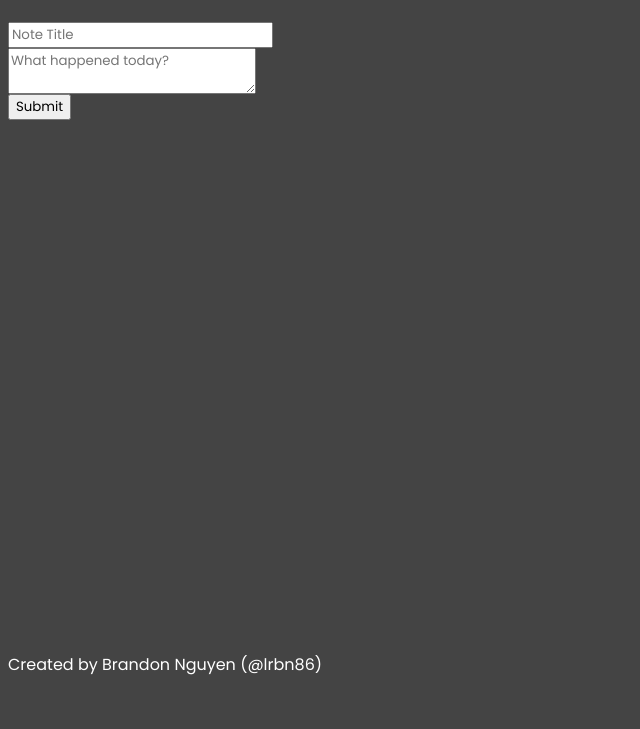
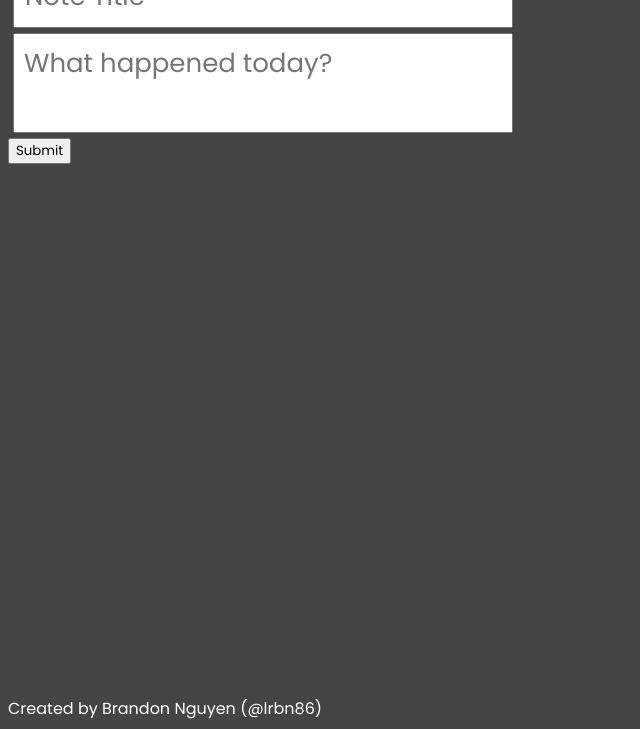
Before and after one commit to lrbn86/myNotes, a plain HTML site: page index.html in a window 1280 px wide. Shown: the part 126-855 px from the top of the page, without its empty margins (0-640 px from the left). Before the commit the page ends 811 px from the top, so only its background shows below. Drawn offline with Linux system fonts and the light colour scheme.

Commit message:
Set up some CSS rules for elements or grouping them up together

```diff
--- a/style.css
+++ b/style.css
@@ -2,6 +2,7 @@
 
 * {
   font-family: 'Poppins', sans-serif;
+  box-sizing: border-box;
 }
 
 body {
@@ -11,8 +12,25 @@ body {
 main {
 }
 
-input, textarea {
+#noteForm {
+}
+
+#noteTitle, #noteBody, #notes, #submitBtn {
   display: block;
+}
+
+#submitBtn {
+}
+
+#noteTitle, #noteBody {
+  font-size: 26px;
+  width: 500px;
+  padding: 10px;
+  margin: 5px;
+}
+
+#noteBody {
+  resize: none;
 }
 
 #notes {
@@ -24,7 +42,6 @@ input, textarea {
 
 header h1 {
   color: white;
-  font-size: 52px;
 }
 
 footer {
```
